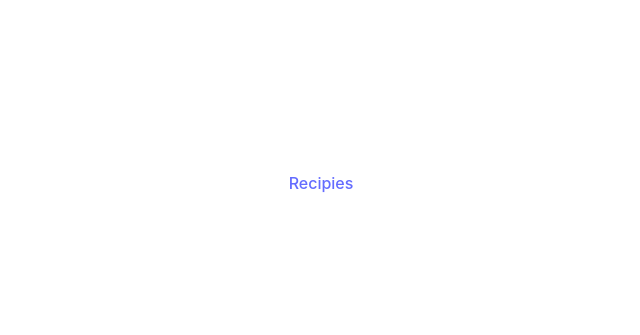
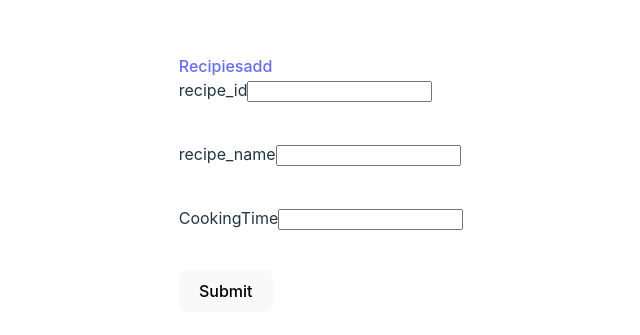
Before and after one commit to TahaJamil37/Recipe-Manager-App, a React (Vite) app: page /add in a window 1280 px wide. Before the commit this address had no page. Shown: the part 217-552 px from the top of the page, without its empty margins (319-959 px from the left). Built offline with nearby package versions, Linux system fonts and the light colour scheme.

Commit message:
add recipe form added

```diff
--- a/package.json
+++ b/package.json
@@ -12,10 +12,12 @@
   "dependencies": {
     "react": "^18.3.1",
     "react-dom": "^18.3.1",
+    "react-hook-form": "^7.54.2",
     "react-router-dom": "^7.1.1"
   },
   "devDependencies": {
     "@eslint/js": "^9.17.0",
+    "@hookform/devtools": "^4.3.3",
     "@types/react": "^18.3.18",
     "@types/react-dom": "^18.3.5",
     "@vitejs/plugin-react": "^4.3.4",
--- a/src/App.jsx
+++ b/src/App.jsx
@@ -5,6 +5,7 @@ import RecipeList from "./components/RecipeList";
 import RecipeDetails from "./components/RecipeDetails";
 
 import React from "react";
+import AddRecipeForm from "./components/AddRecipeForm";
 
 
 function App() {
@@ -15,9 +16,11 @@ function App() {
   return (
     <Router>
       <Link to="/">Recipies</Link>
+      <Link to="/add">add</Link>
 
       <Routes>
         <Route path="/" element={<RecipeList  />} />
+        <Route path="/add" element={<AddRecipeForm  />} />
         <Route
           path="/recipe/:id"
           element={<RecipeDetails  />}
--- /dev/null
+++ b/src/components/AddRecipeForm.jsx
@@ -0,0 +1,38 @@
+import React from 'react'
+import { DevTool } from "@hookform/devtools";
+import { useForm } from "react-hook-form";
+
+export default function AddRecipeForm() {
+
+    const { register, handleSubmit, control, formState: { errors } } = useForm();
+
+    const onSubmit = (data) => {
+
+        console.log(data)
+    }
+
+  return (
+    <div>
+
+<form onSubmit={handleSubmit(onSubmit)} noValidate >
+
+<label htmlFor="">recipe_id</label>
+<input type="text" id='recipeid' {...register("recipeid",{required: {value:true, message:'username required'},validate:(fieldValue)=>{return fieldValue!=='biryani'||'Enter diffrent name'} })} />
+<p style={{color:'red'}}> {errors?.recipeid?.message}</p>
+<br/>
+<label htmlFor="">recipe_name</label>
+
+<input type="text" id='recipe_name' {...register("recipe_name",{required:{value:true,message:'recipename is required'} })}/>
+<p style={{color:'red'}}>{errors?.recipe_name?.message}</p>
+<br/>
+<label htmlFor="">CookingTime</label>
+
+<input type="text"  id='cooking_id'  {...register("cooking_id",{required: {value:true,message:'CookingTime is required'}})}/>
+<p style={{color:'red'}}>{errors?.cooking_id?.message}</p>
+<br/>
+<button>Submit</button>
+</form>
+<DevTool control={control} />
+    </div>
+  )
+}
```
Also changed, not shown: 1 other file (tests, documents, lock files or other folders).
